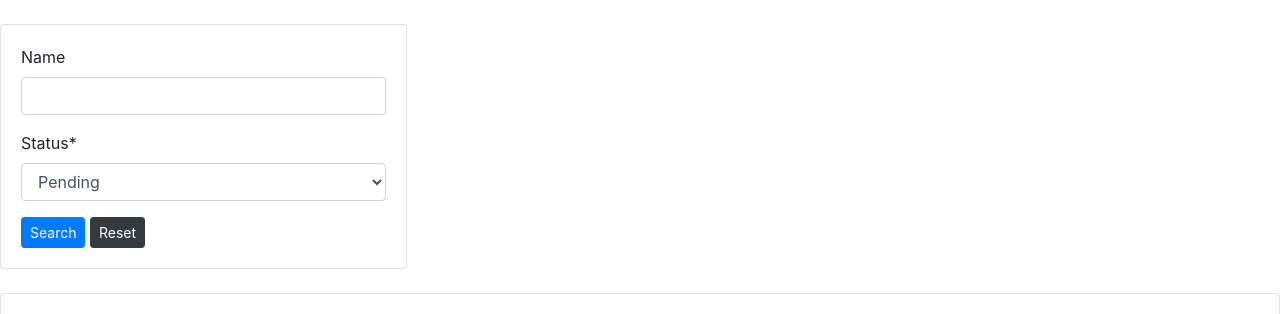
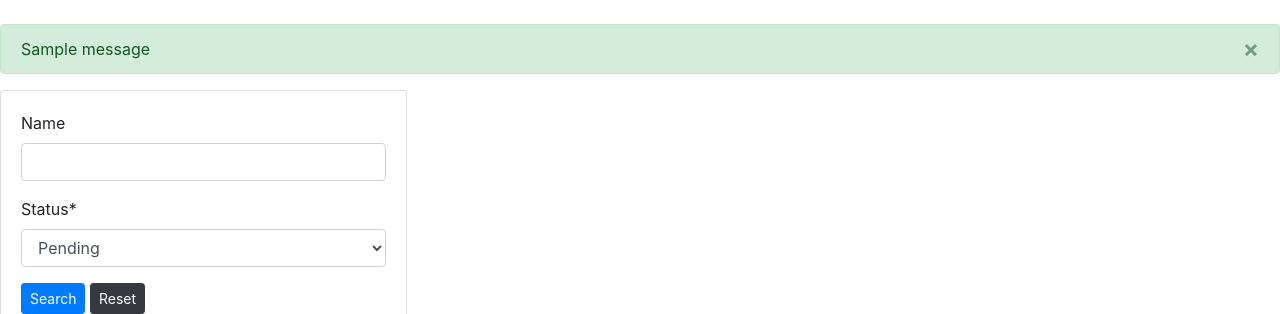
Before and after one commit to kenmugy/cms-prod, a Django app: page /history/ in a window 1280 px wide. Shown: the part 56-370 px from the top of the page. Run offline with Django 3.2, Linux system fonts and the light colour scheme; tables that the repository leaves empty hold one stand-in row (values such as "Sample post"); one stand-in notice (Sample message) is shown; some libraries are stand-ins or nearby versions.

Commit message:
Add messages functionality

```diff
--- a/accounts/templates/accounts/base.html
+++ b/accounts/templates/accounts/base.html
@@ -69,6 +69,16 @@
 
       {% endif %}
     </nav>
+    {% if messages %}
+    {% for message in messages %}
+    <div class="alert alert-{{message.tags}} alert-dismissible fade show" role="alert">
+      {{message}}
+      <button type="button" class="close" data-dismiss="alert" aria-label="Close">
+        <span aria-hidden="true">&times;</span>
+      </button>
+    </div>
+    {% endfor %}
+    {% endif %}
       <div class="">
         {% block content %} {% endblock content %}
       </div>
--- a/accounts/views.py
+++ b/accounts/views.py
@@ -3,7 +3,7 @@ from django.shortcuts import render, get_object_or_404,get_list_or_404, redirect
 from django.forms import inlineformset_factory
 from django.contrib.auth import authenticate, login, logout
 from django.contrib.auth.decorators import login_required
-from django.contrib.messages import success
+from django.contrib.messages import success, info, warning
 from .models import *
 from .forms import *
 from .decorators import authenticated_user, allowed_user, admin_only
@@ -16,7 +16,6 @@ def loginView(request):
 		password = request.POST.get('password')
 		user = authenticate(request, username=username, password=password)
 		if user is not None:
-			success(request,'Logged in')
 			login(request, user)
 			return redirect('dashboard')
 
@@ -105,6 +104,7 @@ def create_order(request, pk):
 	# form = OrderForm(request.POST or None, initial = {"customer":customer})
 	formset = OrderFormSet(request.POST or None,queryset = Order.objects.none(), instance=customer)
 	if formset.is_valid():
+		info(request, 'order created')
 		formset.save()
 		# return redirect(f'/customers/{customer.id}')
 		if request.user.customer:
@@ -124,9 +124,11 @@ def update_order(request, pk):
 		'form2': form2,
 	}
 	if form1.is_valid():
+		info(request, 'order updated')
 		form1.save()
 		return redirect('user')
 	elif form2.is_valid():
+		info(request, 'order updated')
 		form2.save()
 		return redirect('dashboard')
 
@@ -142,6 +144,7 @@ def update_order(request, pk):
 def delete_order(request, pk):
 	orderquery = get_object_or_404(Order, id=pk)
 	if request.method == 'POST':
+		warning(request, 'order deleted')
 		orderquery.delete()
 		return redirect('dashboard')
 
@@ -151,6 +154,7 @@ def delete_order(request, pk):
 def delete_all_order(request):
 	orderquery = Order.objects.all()
 	if request.method == 'POST':
+		warning(request, 'orders deleted')
 		orderquery.delete()
 		return redirect('dashboard')
 
```
